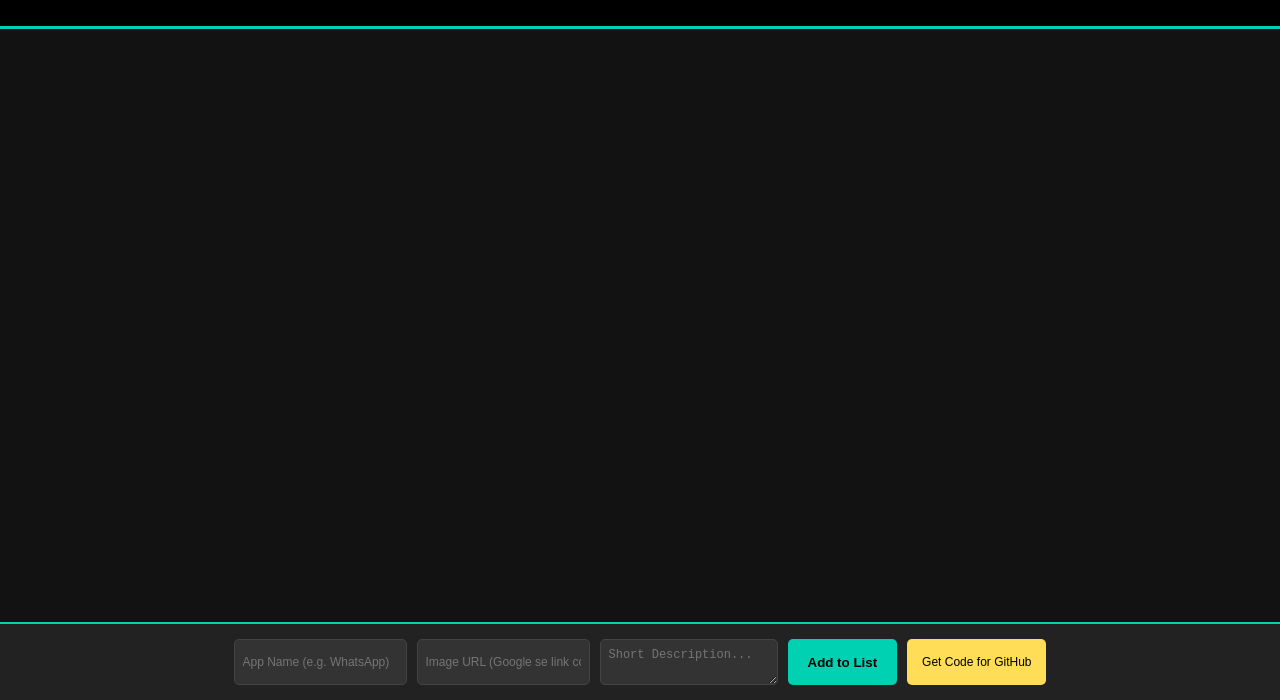
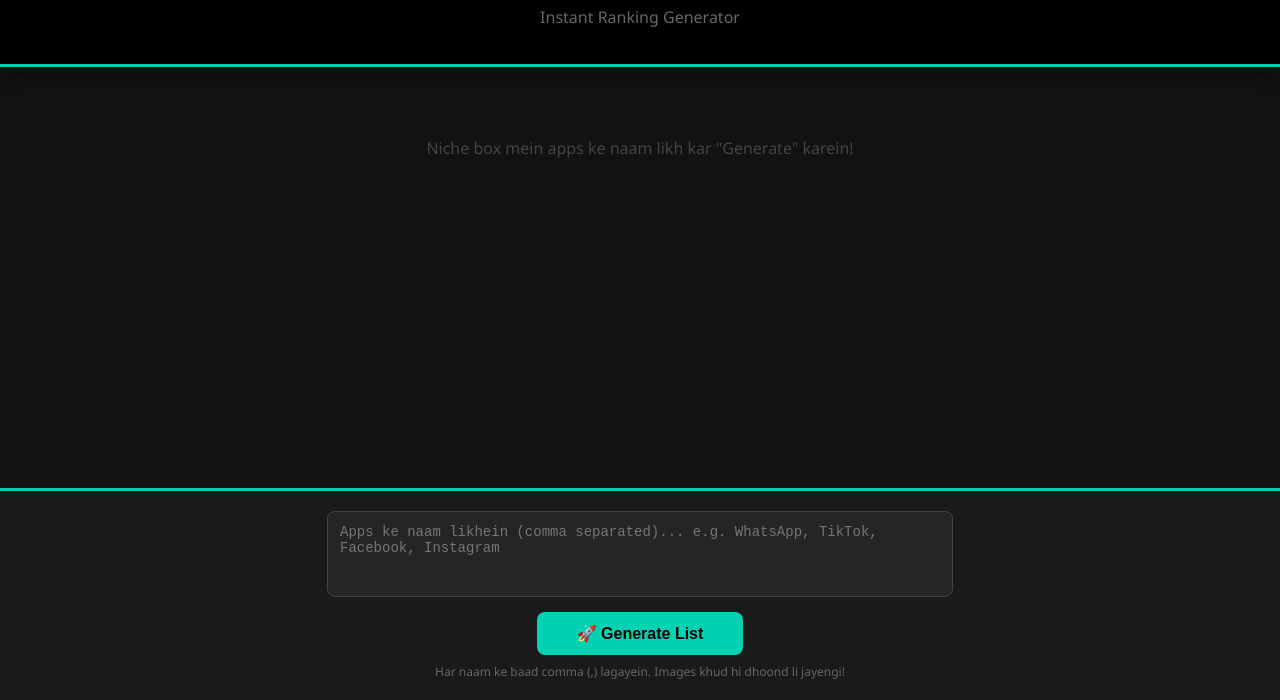
Before and after one commit to fiazalvi86-glitch/apps-guru, a plain HTML site: page index.html in a window 1280 px wide. Shown: the part 100-800 px from the top of the page. Drawn offline with Linux system fonts and the light colour scheme.

Commit message:
Update index.html

```diff
--- a/index.html
+++ b/index.html
@@ -3,88 +3,82 @@
 <head>
     <meta charset="UTF-8">
     <meta name="viewport" content="width=device-width, initial-scale=1.0">
-    <title>Apps Guru - Top 10 Ranking</title>
+    <title>Apps Guru - Instant Bulk Creator</title>
     <style>
         :root { --primary: #00d1b2; --dark: #121212; --card: #1e1e1e; }
-        body { font-family: 'Segoe UI', sans-serif; background: var(--dark); color: white; margin: 0; padding-bottom: 100px; }
-        header { background: #000; padding: 20px; text-align: center; border-bottom: 3px solid var(--primary); }
+        body { font-family: 'Segoe UI', sans-serif; background: var(--dark); color: white; margin: 0; padding-bottom: 200px; }
+        header { background: #000; padding: 20px; text-align: center; border-bottom: 3px solid var(--primary); box-shadow: 0 5px 15px rgba(0,0,0,0.5); }
         .container { max-width: 800px; margin: auto; padding: 20px; }
 
         /* App Card Style */
-        .app-card { background: var(--card); border-radius: 12px; padding: 15px; margin-bottom: 15px; display: flex; align-items: center; border: 1px solid #333; position: relative; }
-        .rank-tag { position: absolute; top: -5px; left: -5px; background: var(--primary); color: #000; padding: 2px 10px; border-radius: 5px; font-weight: bold; }
-        .app-img { width: 70px; height: 70px; border-radius: 12px; margin-right: 15px; object-fit: cover; background: #333; }
-        .app-info h3 { margin: 0; color: var(--primary); }
-        .app-info p { margin: 5px 0; font-size: 14px; color: #aaa; }
+        .app-card { background: var(--card); border-radius: 15px; padding: 15px; margin-bottom: 15px; display: flex; align-items: center; border: 1px solid #333; position: relative; animation: slideIn 0.3s ease; }
+        @keyframes slideIn { from { opacity: 0; transform: scale(0.9); } to { opacity: 1; transform: scale(1); } }
 
-        /* Admin Form Style (Bottom Sticky) */
-        .admin-panel { position: fixed; bottom: 0; left: 0; right: 0; background: #222; padding: 15px; border-top: 2px solid var(--primary); display: flex; gap: 10px; flex-wrap: wrap; justify-content: center; z-index: 100; }
-        input, textarea { padding: 8px; border-radius: 5px; border: 1px solid #444; background: #333; color: white; font-size: 12px; }
-        .add-btn { background: var(--primary); color: black; border: none; padding: 8px 20px; border-radius: 5px; cursor: pointer; font-weight: bold; }
+        .rank-tag { position: absolute; top: -10px; left: -10px; background: var(--primary); color: #000; padding: 5px 12px; border-radius: 8px; font-weight: bold; font-size: 18px; }
+        .app-img { width: 75px; height: 75px; border-radius: 15px; margin-right: 20px; object-fit: cover; background: #333; border: 2px solid #444; }
+        .app-info h3 { margin: 0; color: var(--primary); font-size: 22px; text-transform: capitalize; }
+        .app-info p { margin: 5px 0; font-size: 14px; color: #888; }
 
-        .copy-code-btn { background: #ffdd57; color: #000; border: none; padding: 8px 15px; border-radius: 5px; cursor: pointer; font-size: 12px; }
+        /* Bulk Admin Panel (Bottom) */
+        .admin-panel { position: fixed; bottom: 0; left: 0; right: 0; background: #1a1a1a; padding: 20px; border-top: 3px solid var(--primary); z-index: 100; text-align: center; }
+        textarea { width: 90%; max-width: 600px; height: 60px; padding: 12px; border-radius: 8px; border: 1px solid #444; background: #252525; color: white; margin-bottom: 10px; font-size: 14px; resize: none; }
+        .bulk-btn { background: var(--primary); color: black; border: none; padding: 12px 40px; border-radius: 8px; cursor: pointer; font-weight: bold; font-size: 16px; transition: 0.3s; }
+        .bulk-btn:hover { background: #fff; transform: translateY(-3px); }
+        .hint { font-size: 12px; color: #666; margin-top: 8px; }
     </style>
 </head>
 <body>
 
 <header>
     <h1>📱 Apps Guru</h1>
+    <p style="color: #666;">Instant Ranking Generator</p>
 </header>
 
 <div class="container" id="listContainer">
-    </div>
+    <p style="text-align: center; color: #444; margin-top: 50px;">Niche box mein apps ke naam likh kar "Generate" karein!</p>
+</div>
 
 <div class="admin-panel">
-    <input type="text" id="appName" placeholder="App Name (e.g. WhatsApp)">
-    <input type="text" id="appImg" placeholder="Image URL (Google se link copy karein)">
-    <textarea id="appDesc" placeholder="Short Description..."></textarea>
-    <button class="add-btn" onclick="addApp()">Add to List</button>
-    <button class="copy-code-btn" onclick="getFinalCode()">Get Code for GitHub</button>
+    <textarea id="bulkInput" placeholder="Apps ke naam likhein (comma separated)... e.g. WhatsApp, TikTok, Facebook, Instagram"></textarea>
+    <br>
+    <button class="bulk-btn" onclick="generateBulk()">🚀 Generate List</button>
+    <div class="hint">Har naam ke baad comma (,) lagayein. Images khud hi dhoond li jayengi!</div>
 </div>
 
 <script>
-    let apps = [];
+    function generateBulk() {
+        const input = document.getElementById('bulkInput').value;
+        const container = document.getElementById('listContainer');
 
-    // 1. App ko Screen par dikhane ka function
-    function render() {
-        const container = document.getElementById('listContainer');
-        container.innerHTML = "";
-        apps.forEach((app, index) => {
+        if(!input.trim()) {
+            alert("Bhai, pehle list to likho!");
+            return;
+        }
+
+        // Comma se alag karke array banana
+        const appNames = input.split(',').map(name => name.trim()).filter(name => name !== "");
+
+        container.innerHTML = ""; // Purana data saaf
+
+        appNames.forEach((name, index) => {
+            // Magic: Unsplash se related tech image nikalna
+            const randomID = Math.floor(Math.random() * 1000);
+            const autoImg = `https://source.unsplash.com/80x80/?${name},app,tech&sig=${randomID}`;
+
             container.innerHTML += `
                 <div class="app-card">
                     <div class="rank-tag">#${index + 1}</div>
-                    <img src="${app.img}" class="app-img">
+                    <img src="${autoImg}" class="app-img" onerror="this.src='https://via.placeholder.com/80?text=App'">
                     <div class="app-info">
-                        <h3>${app.name}</h3>
-                        <p>${app.desc}</p>
+                        <h3>${name}</h3>
+                        <p>Discover why ${name} is one of the top-rated apps this month. High performance and great user experience guaranteed.</p>
                     </div>
                 </div>
             `;
         });
-    }
 
-    // 2. Form se data pakadne ka function
-    function addApp() {
-        const name = document.getElementById('appName').value;
-        const img = document.getElementById('appImg').value || 'https://via.placeholder.com/70';
-        const desc = document.getElementById('appDesc').value;
-
-        if(name && desc) {
-            apps.push({ name, img, desc });
-            render();
-            // Clear inputs
-            document.getElementById('appName').value = "";
-            document.getElementById('appDesc').value = "";
-            document.getElementById('appImg').value = "";
-        } else {
-            alert("Bhai, Naam aur Description to likho!");
-        }
-    }
-
-    // 3. Sab se zaroori: GitHub par save karne ke liye code nikalna
-    function getFinalCode() {
-        console.log("Current Apps JSON:", JSON.stringify(apps));
-        alert("Bhai, niche console mein code aa gaya hai. Lekin asan tarika ye hai ke aap bas ye list copy karein.");
+        // Input box khali kar dena
+        document.getElementById('bulkInput').value = "";
     }
 </script>
 
```
